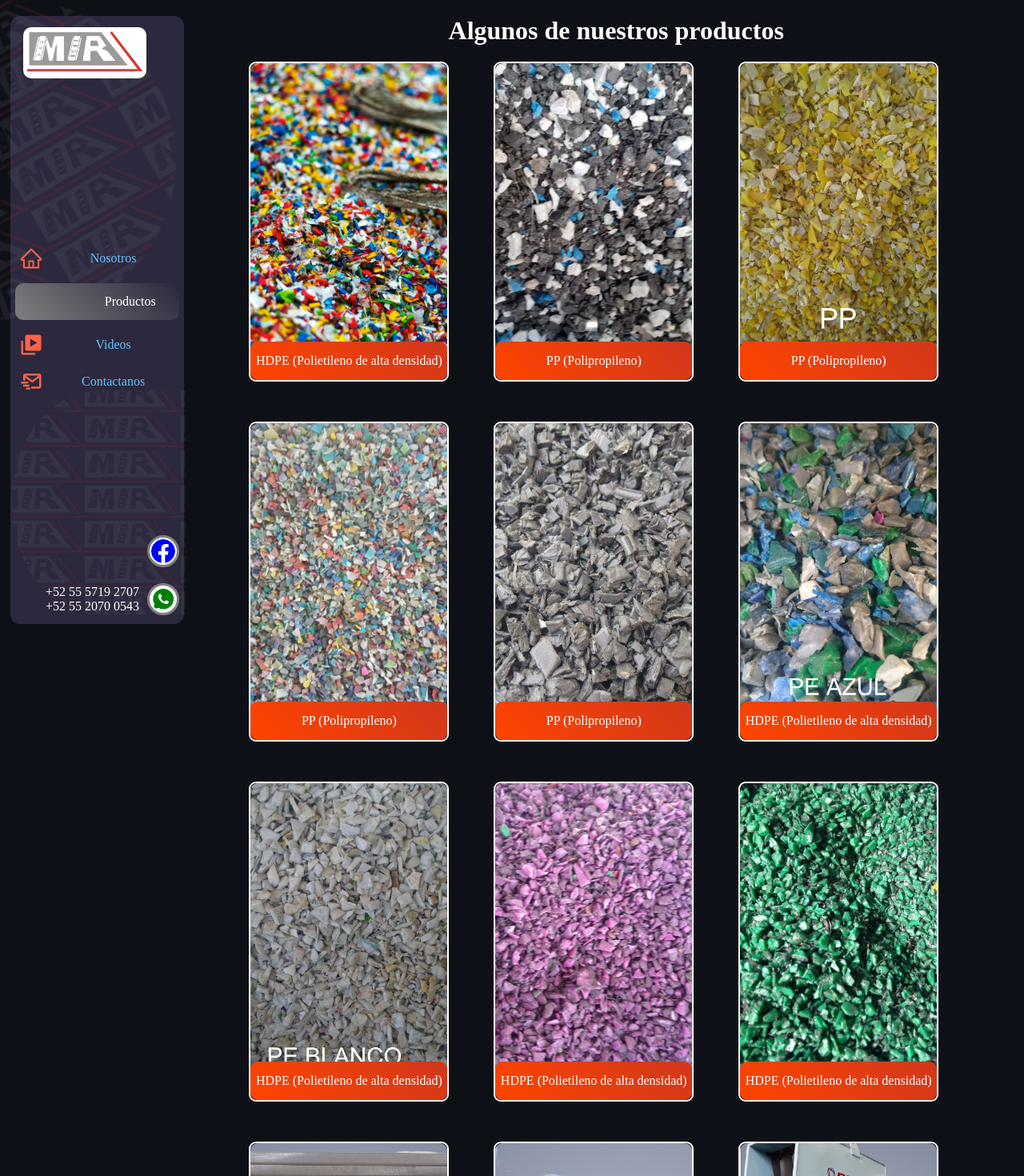
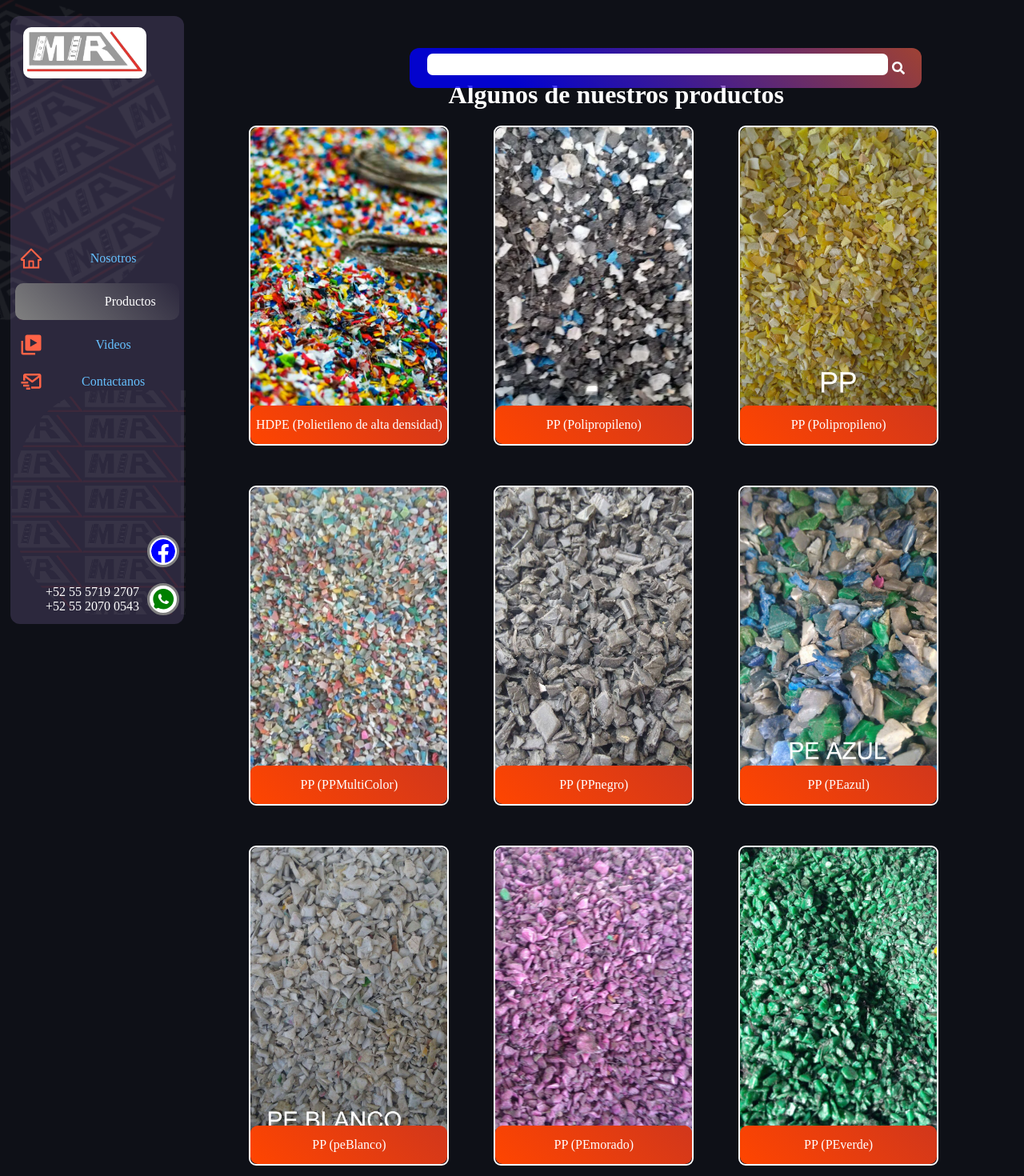
Before and after one commit to ArmandoCruzV/cuchillasYmolinosMIR, a React (Vite) app: page /productos in a window 1280 px wide. Shown: the top 1470 px of the page at 80% size. Built offline with nearby package versions, Linux system fonts and the light colour scheme; some icons are missing.

Commit message:
Agregando barra de búsqueda

```diff
--- a/src/Pages/Productos/index.jsx
+++ b/src/Pages/Productos/index.jsx
@@ -1,6 +1,8 @@
 import { React, useContext } from "react";
+import { useState } from "react";
 import { ContextPage } from "../../Components/Context";
 import { DetailImage } from "../../Components/DetailImage";
+import { FaSearch } from "react-icons/fa";
 import img1 from '../../assets/image-home1.png';
 import img3 from '../../assets/image-home3.png';
 import img4 from '../../assets/image-home4.png';
@@ -35,6 +37,137 @@ function Productos(){
             contexto.setImage(img)
     }
 
+    const products =[
+        {name:'polietileno',
+        img: <img src={polietileno}/>,
+        texto: <p>HDPE (Polietileno de alta densidad)</p>,
+        funcion: ()=>Image(polietileno),
+        },
+        {name:'polipropileno',
+        img: <img src={polipropileno}/>,
+        texto: <p>PP (Polipropileno)</p>,
+        funcion: ()=>Image(polipropileno),
+        },
+        {name:'PPamarillo',
+        img: <img src={PPamarillo}/>,
+        texto: <p>PP (Polipropileno)</p>,
+        funcion: ()=>Image(PPamarillo),
+        },
+        {name:'PPMultiColor',
+        img: <img src={PPMultiColor}/>,
+        texto: <p>PP (PPMultiColor)</p>,
+        funcion: ()=>Image(PPMultiColor),
+        },
+        {name:'PPnegro',
+        img: <img src={PPnegro}/>,
+        texto: <p>PP (PPnegro)</p>,
+        funcion: ()=>Image(PPnegro),
+        },
+        {name:'PEazul',
+        img: <img src={PEazul}/>,
+        texto: <p>PP (PEazul)</p>,
+        funcion: ()=>Image(PEazul),
+        },
+        {name:'peBlanco',
+        img: <img src={peBlanco}/>,
+        texto: <p>PP (peBlanco)</p>,
+        funcion: ()=>Image(peBlanco),
+        },
+        {name:'PEmorado',
+        img: <img src={PEmorado}/>,
+        texto: <p>PP (PEmorado)</p>,
+        funcion: ()=>Image(PEmorado),
+        },
+        {name:'PEverde',
+        img: <img src={PEverde}/>,
+        texto: <p>PP (PEverde)</p>,
+        funcion: ()=>Image(PEverde),
+        },
+        {name:'CUCHILLAS PAGANI MOD-4090-FAP',
+        img: <img src={img1}/>,
+        texto: <p>CUCHILLAS PAGANI MOD-4090-FAP</p>,
+        funcion: ()=>Image(img1),
+        },
+        {name:'MOLINOS PAGANI',
+        img: <img src={img3}/>,
+        texto: <p>MOLINOS PAGANI</p>,
+        funcion: ()=>Image(img3),
+        },
+        {name:'MOLINOS PAGANI',
+        img: <img src={img4}/>,
+        texto: <p>MOLINOS PAGANI</p>,
+        funcion: ()=>Image(img4),
+        },
+        {name:'EXTRACTOR CICLON 3HP',
+        img: <img src={img6}/>,
+        texto: <p>EXTRACTOR CICLON 3HP</p>,
+        funcion: ()=>Image(img6),
+        },
+        {name:'MOLINOS VARIADOS',
+        img: <img src={img7}/>,
+        texto:  <p>MOLINOS VARIADOS</p>,
+        funcion: ()=>Image(img7),
+        },
+        {name:'MOLINO TRIA DE 40HP',
+        img: <img src={img8}/>,
+        texto:  <p>MOLINO TRIA DE 40HP</p>,
+        funcion: ()=>Image(img8),
+        },
+        {name:'MOLINO TRIA DE 40HP',
+        img: <img src={img9}/>,
+        texto:  <p>MOLINO TRIA DE 40HP</p>,
+        funcion: ()=>Image(img9),
+        },
+        {name:'CUCHILLAS PAGANI MOD-2235-HD',
+        img: <img src={img10}/>,
+        texto:  <p>CUCHILLAS PAGANI MOD-2235-HD</p>,
+        funcion: ()=>Image(img10),
+        },
+        {name:'CRIBAS VARIAS',
+        img: <img src={img11}/>,
+        texto:  <p>CRIBAS VARIAS</p>,
+        funcion: ()=>Image(img11),
+        },
+        {name:'MOLINO CHINO DE 20 HP',
+        img: <img src={img12}/>,
+        texto:  <p>MOLINO CHINO DE 20 HP</p>,
+        funcion: ()=>Image(img12),
+        },
+        {name:'MOLINO CHINO 30 HP',
+        img: <img src={img13}/>,
+        texto:  <p>MOLINO CHINO 30 HP</p>,
+        funcion: ()=>Image(img13),
+        },
+        {name:'CUCHILLAS PARA COMPACTADORA PAGANI MOD CMB-600',
+        img: <img src={img14}/>,
+        texto:  <p>CUCHILLAS PARA COMPACTADORA PAGANI MOD CMB-600</p>,
+        funcion: ()=>Image(img14),
+        },
+        {name:'CUCHILLAS VARIAS',
+        img: <img src={img15}/>,
+        texto:  <p>CUCHILLAS VARIAS</p>,
+        funcion: ()=>Image(img15),
+        },
+        {name:'MOLINO PAGANI MOD-2235 DE 15HP',
+        img: <img src={img16}/>,
+        texto:  <p>MOLINO PAGANI MOD-2235 DE 15HP</p>,
+        funcion: ()=>Image(img16),
+        },
+        {name:'MOLINO CHINO DE 20 HP',
+        img: <img src={img17}/>,
+        texto:  <p>MOLINO CHINO DE 20 HP</p>,
+        funcion: ()=>Image(img17),
+        },
+    ];
+
+    const[item,setItem] = useState('');
+
+    const nombre = item.toString().toLocaleLowerCase();
+
+    const nombres = products.filter(item =>
+        item.name.toLocaleLowerCase().includes(nombre)
+    )
+
     return (
         <div className="productos">
             <DetailImage/>
@@ -42,151 +175,33 @@ function Productos(){
         <div className="title">
         <h1>Algunos de nuestros productos</h1>
         </div>
+
+        <div className="busqueda">
+        <input
+        className="input"
+        value={item}
+        onChange={(event)=>{
+            setItem(event.target.value)
+        }}
+        ></input>
+        <FaSearch className="lupa"/>
+        </div>
+
+
             <section>
-                <figure className="products"
-                onClick={()=>Image(polietileno)}
-                >
-                    <img src={polietileno}/>
-                    <p>HDPE (Polietileno de alta densidad)</p>
-                </figure>
-                <figure className="products"
-                onClick={()=>Image(polipropileno)}
-                >
-                    <img src={polipropileno}/>
-                    <p>PP (Polipropileno)</p>
-                </figure>
-                <figure className="products"
-                onClick={()=>Image(PPamarillo)}
-                >
-                    <img src={PPamarillo}/>
-                    <p>PP (Polipropileno)</p>
-                </figure>
-                <figure className="products"
-                onClick={()=>Image(PPMultiColor)}
-                >
-                    <img src={PPMultiColor}/>
-                    <p>PP (Polipropileno)</p>
-                </figure>
-                <figure className="products"
-                onClick={()=>Image(PPnegro)}
-                >
-                    <img src={PPnegro}/>
-                    <p>PP (Polipropileno)</p>
-                </figure>
-                <figure className="products"
-                onClick={()=>Image(PEazul)}
-                >
-                    <img src={PEazul}/>
-                    <p>HDPE (Polietileno de alta densidad)</p>
-                </figure>
-                <figure className="products"
-                onClick={()=>Image(peBlanco)}
-                >
-                    <img src={peBlanco}/>
-                    <p>HDPE (Polietileno de alta densidad)</p>
-                </figure>
-                <figure className="products"
-                onClick={()=>Image(PEmorado)}
-                >
-                    <img src={PEmorado}/>
-                    <p>HDPE (Polietileno de alta densidad)</p>
-                </figure>
-                <figure className="products"
-                onClick={()=>Image(PEverde)}
-                >
-                    <img src={PEverde}/>
-                    <p>HDPE (Polietileno de alta densidad)</p>
-                </figure>
-                <figure className="products"
-                onClick={()=>Image(img1)}
-                >
-                    <img src={img1}/>
-                    <p>CUCHILLAS PAGANI MOD-4090-FAP</p>
-                </figure>
-                <figure className="products"
-                onClick={()=>Image(img3)}
-                >
-                    <img src={img3}/>
-                    <p>MOLINOS PAGANI</p>
-                </figure>
-                <figure className="products"
-                onClick={()=>Image(img4)}
-                >
-                    <img src={img4}/>
-                    <p>MOLINOS PAGANI</p>
-                </figure>
-                <figure className="products"
-                onClick={()=>Image(img6)}
-                >
-                    <img src={img6}/>
-                    <p>EXTRACTOR CICLON 3HP</p>
-                </figure>
-                <figure className="products"
-                onClick={()=>Image(img7)}
-                >
-                    <img src={img7}/>
-                    <p>MOLINOS VARIADOS</p>
-                </figure>
-                <figure className="products"
-                onClick={()=>Image(img8)}
-                >
-                    <img src={img8}/>
-                    <p>MOLINO TRIA DE 40HP</p>
-                </figure>
-                <figure className="products"
-                onClick={()=>Image(img9)}
-                >
-                    <img src={img9}/>
-                    <p>MOLINO TRIA DE 40HP</p>
-                </figure>
-                <figure className="products"
-                onClick={()=>Image(img10)}
-                >
-                    <img src={img10}/>
-                    <p>CUCHILLAS PAGANI MOD-2235-HD</p>
-                </figure>
-                <figure className="products"
-                onClick={()=>Image(img11)}
-                >
-                    <img src={img11}/>
-                    <p>CRIBAS VARIAS</p>
-                </figure>
-                <figure className="products"
-                onClick={()=>Image(img12)}
-                >
-                    <img src={img12}/>
-                    <p>MOLINO CHINO DE 20 HP</p>
-                </figure>
-                <figure className="products"
-                onClick={()=>Image(img13)}
-                >
-                    <img src={img13}/>
-                    <p>MOLINO CHINO 30 HP</p>
-                </figure>
-                <figure className="products"
-                onClick={()=>Image(img14)}
-                >
-                    <img src={img14}/>
-                    <p>CUCHILLAS PARA COMPACTADORA PAGANI MOD CMB-600</p>
-                </figure>
-                <figure className="products"
-                onClick={()=>Image(img15)}
-                >
-                    <img src={img15}/>
-                    <p>CUCHILLAS VARIAS</p>
-                </figure>
-                <figure className="products"
-                onClick={()=>Image(img16)}
-                >
-                    <img src={img16}/>
-                    <p>MOLINO PAGANI MOD-2235 DE 15HP</p>
-                </figure>
-                <figure className="products"
-                onClick={()=>Image(img17)}
-                >
-                    <img src={img17}/>
-                    <p>MOLINO CHINO DE 20 HP</p>
-                </figure>
+
+                {
+                    nombres.map(item =>{
+                        return(
+                            <figure className="products"
+                            onClick={item.funcion}
+                            >
+                                {item.img}
+                                {item.texto}
+                            </figure>
+                        )
+                    })
+                }
             </section>
         </div>
     )
--- a/src/Pages/Productos/style.css
+++ b/src/Pages/Productos/style.css
@@ -5,7 +5,31 @@
     color: white;
 }
 
+.busqueda {
+    position: fixed;
+    z-index: 3;
+    right: 10%;
+    top: 60px;
+    background: linear-gradient(45deg,rgba(0, 0, 255, 0.788) 20%, rgba(255, 99, 71, 0.603) 100%);
+    width: 50vw;
+    height: 50px;
+    display: flex;
+    flex-direction: row;
+    align-items: center;
+    justify-content: center;
+    border-radius: 12px;
+}
+.lupa{
+    color: white;
+    margin-left: 5px;
+}
+.input {
+    border: transparent;
+    width: 90%;
+}
+
 .title {
+    margin-top: 80px;
     z-index: 3;
 }
 
@@ -15,6 +39,12 @@ h1 {
     margin-bottom: 20px;
     margin-top: 20px;
     z-index: 3;
+}
+
+.input {
+    z-index: 3;
+    border-radius: 7px;
+    margin-bottom:10px;
 }
 
 figure {
@@ -148,7 +178,7 @@ section {
             border-bottom-left-radius: 17px;
             border-bottom-right-radius: 17px;
             border-top-left-radius: 17px;
-            color: black;
+            color: white;
         }
 
         section {
@@ -193,5 +223,13 @@ section {
             border-bottom-left-radius: 0;
 
         }
+        .busqueda {
+            right: auto;
+            width: 80%;
+            height: 50px;
+        }
+        .input {
+            width: 80%;
+        }
     }
 }
```
Also changed, not shown: 1 other file (tests, documents, lock files or other folders).
